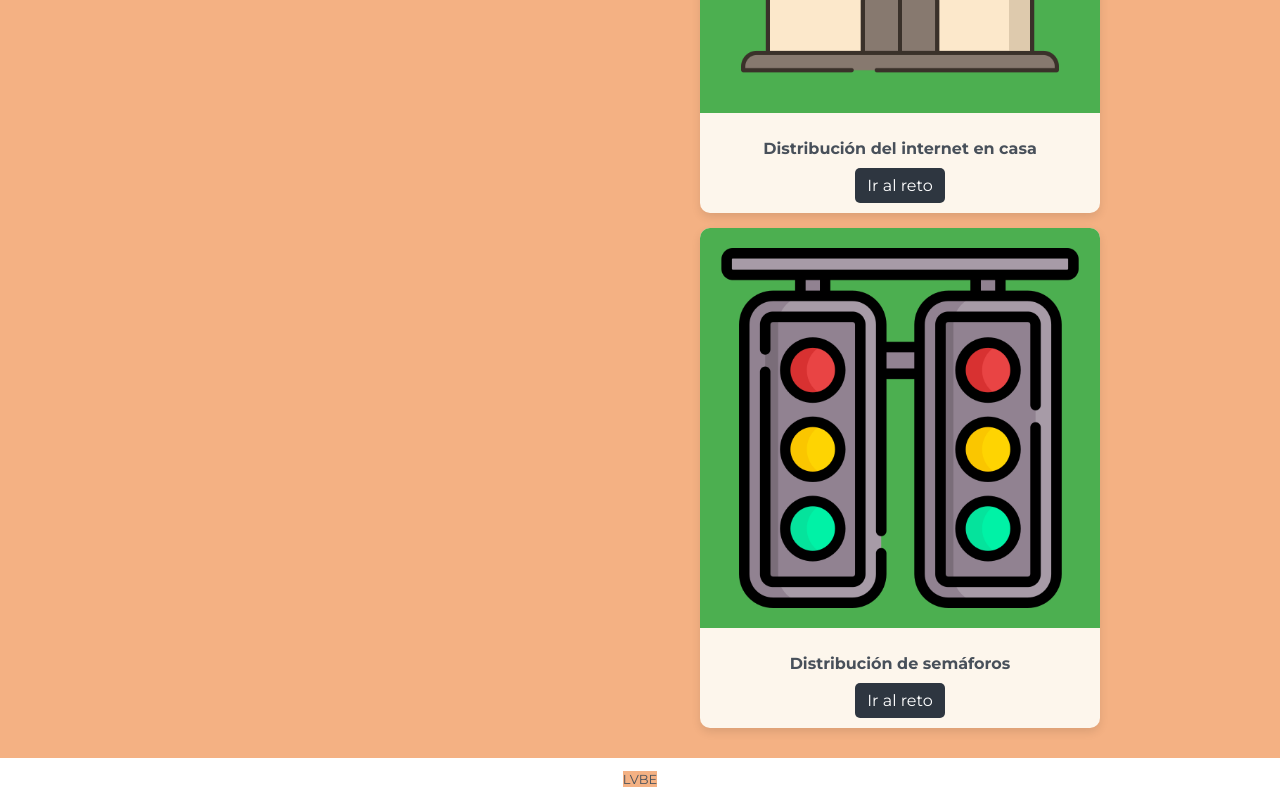
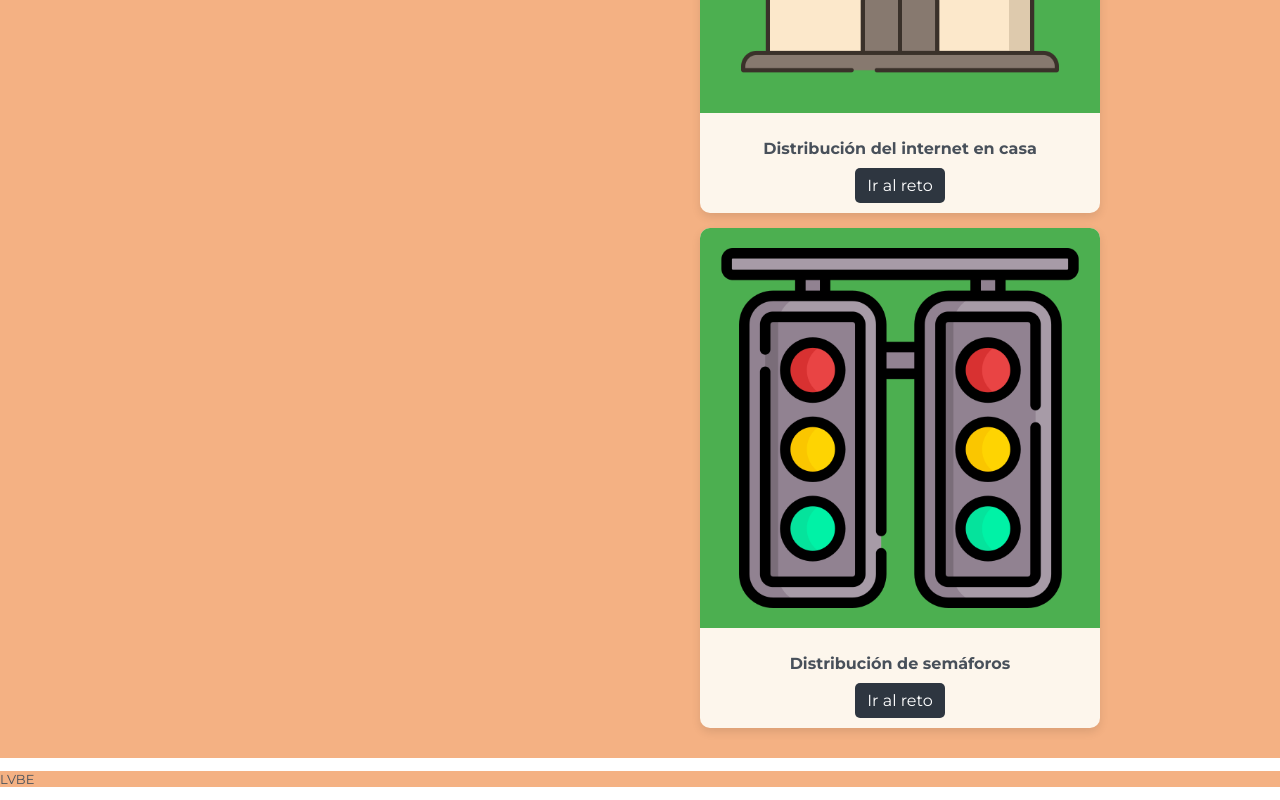
Before and after one commit to Laisha97/Proyecto_ABP_LB02, a React (Vite) app: page /#/ in a window 1280 px wide. Shown: the part 1069-1869 px from the top of the page. Built offline with nearby package versions, Linux system fonts and the light colour scheme.

Commit message:
Corrigiendo Home

```diff
--- a/src/Screens/Home.module.css
+++ b/src/Screens/Home.module.css
@@ -310,4 +310,6 @@
   color: #5f5f60;
   background-color: #f4b183;
   font-size: small;
+  display: flex;
+  width: 100%;
 }
```
